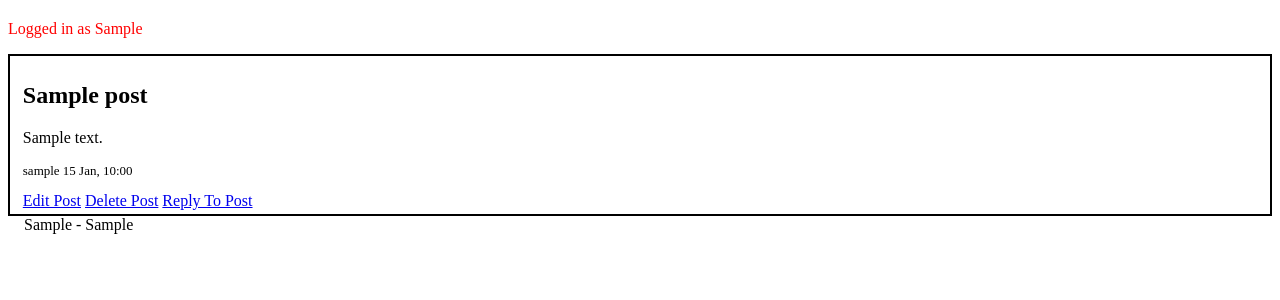
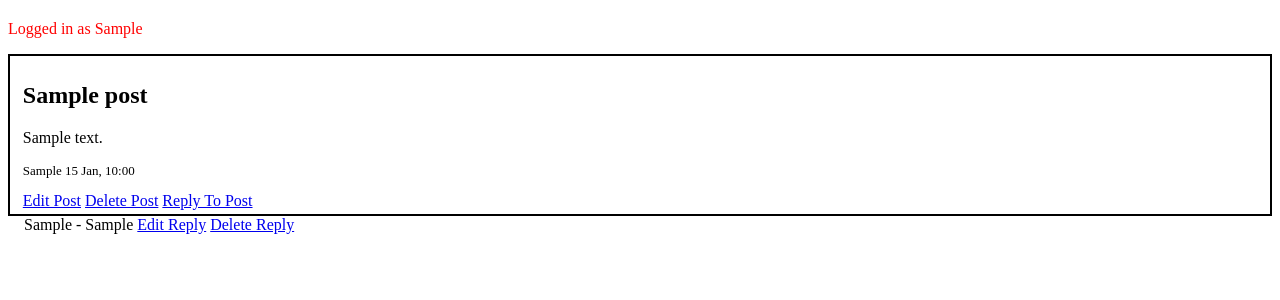
Before and after one commit to WR417H29/BlogApp, a Flask app: page /home in a window 1280 px wide. Shown: the part 117-417 px from the top of the page. Run offline with Flask 2, Linux system fonts and the light colour scheme; a user stored in the database is signed in; tables that the repository leaves empty hold one stand-in row (values such as "Sample post").

Commit message:
Added Edit / Delete Reply, still slightly buggy

```diff
--- a/components/templates/view/index.html
+++ b/components/templates/view/index.html
@@ -19,7 +19,7 @@
         <p class="post-body">{{post.body}} </p>
 
         <p class="post-footer">
-            {{ User.query.filter_by(id=post.author_id).first().username }}
+            {{ User.query.filter_by(id=post.author_id).first().username.capitalize() }}
             {{ post.created_date.strftime("%d %b, %H:%M ")}}
         </p>
         {% if current_user.id == post.author_id %}
@@ -30,12 +30,25 @@
             <a class="post-reply" href="/post/reply/{{post.id}}">Reply To Post</a>
         {% endif %}
     </div>
+
     {% for reply in replies %}
         {% if reply.post_id == post.id %}
+            {% if current_user.id == reply.author_id %}
                 <div class="reply-body">
-        {{reply.reply}} - {{ User.query.filter_by(id=reply.author_id).first().username.capitalize() }} </div>
+                    {{reply.reply}} -
+                    {{ User.query.filter_by(id=reply.author_id).first().username.capitalize() }}
+                    <a class="reply-edit" href="/post/reply/edit/{{reply.id}}">Edit Reply</a>
+                    <a class="reply-delete" href="/post/reply/delete/{{reply.id}}">Delete Reply</a>
+                </div>
+            {% else %}
+                <div class="reply-body">
+                    {{reply.reply}} -
+                    {{ User.query.filter_by(id=reply.author_id).first().username.capitalize() }}
+                </div>
+            {% endif %}
         {% endif %}
     {% endfor %}
+
     {% endfor  %}
 </section>
 {% endblock %}
```
Also changed, not shown: components/templates/view/edit.html (+12 -1 lines). Lines whose indentation alone changed are shown as unchanged.
